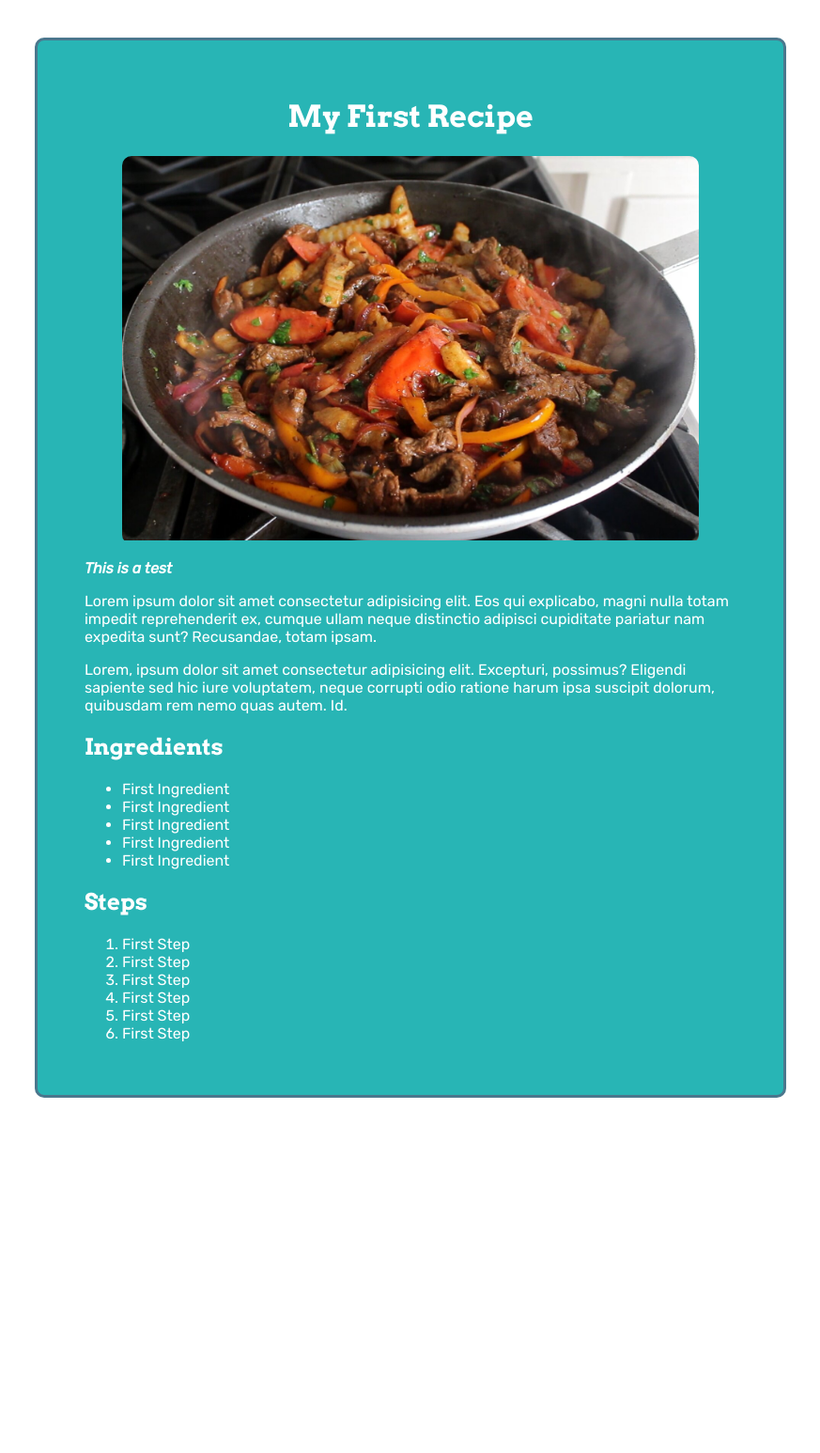
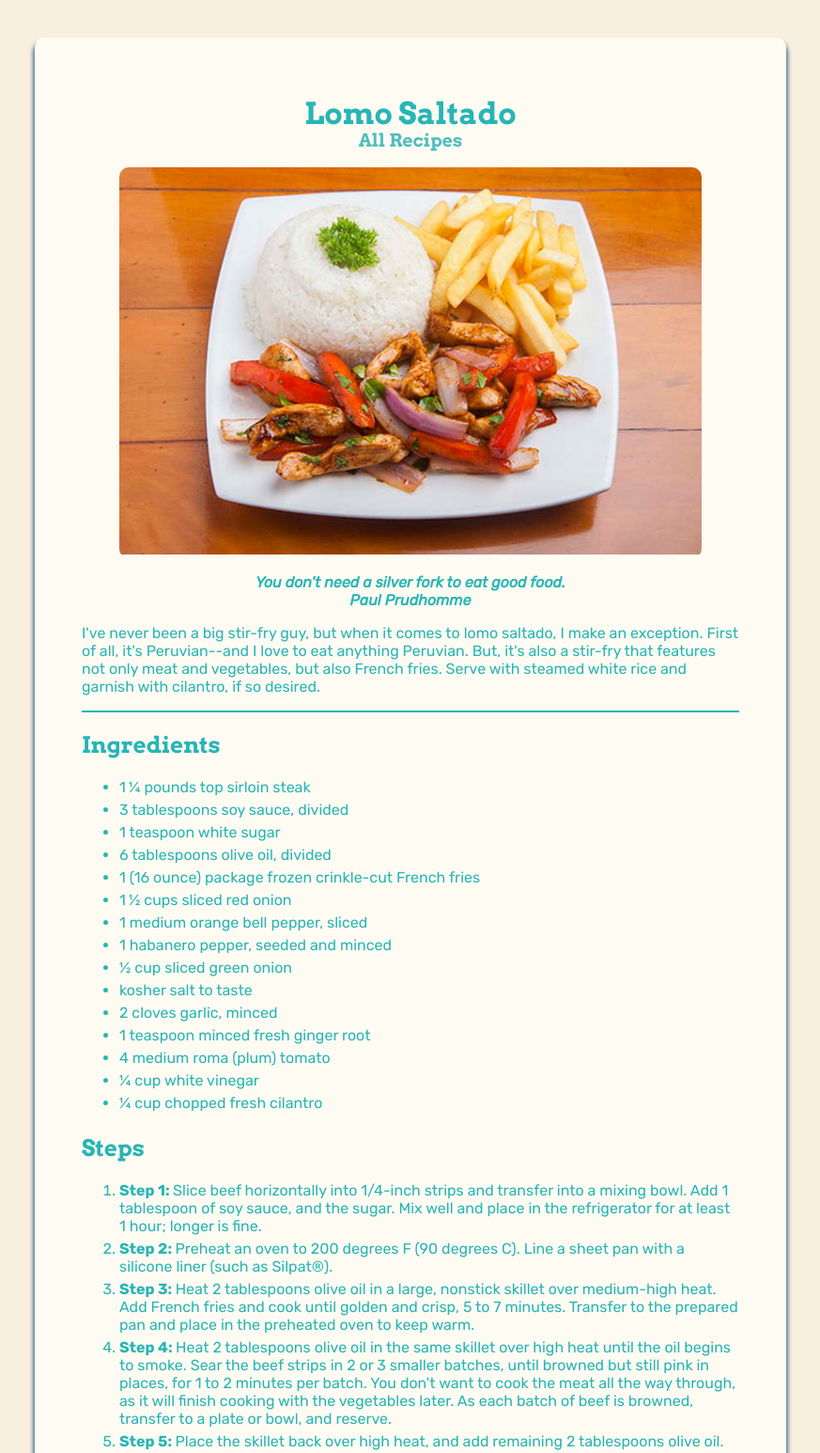
Before and after one commit to SrChezz/Recipes-List, a plain HTML site: page recipes/recipe-1.html in a window 1280 px wide. Shown: the top 1546 px of the page at 94% size, without its empty margins (203-1076 px from the left). Before the commit the page ends 1208 px from the top, so only its background shows below. Drawn offline with Linux system fonts and the light colour scheme.

Commit message:
finished recipes on Odin Recipes Project

```diff
--- a/recipes/recipe-1.html
+++ b/recipes/recipe-1.html
@@ -8,42 +8,53 @@
     <link rel="preconnect" href="https://fonts.gstatic.com" crossorigin>
     <link href="https://fonts.googleapis.com/css2?family=Arvo:ital,wght@0,400;0,700;1,400&family=Rubik:ital,wght@0,300;0,400;0,700;0,900;1,400&display=swap" rel="stylesheet">
     <link rel="stylesheet" href="../styles/style.css">
-    <title>Recipe 1</title>
+    <title>Lomo Saltado</title>
 </head>
-<body>
+<body class="background-recipe">
 
 
     <main class="recipe">
-        <h1>My First Recipe</h1>
+        <h1>Lomo Saltado</h1>
+        <a href="../index.html"><span class="recipe">All Recipes</span></a>
+
         <figure>
-            <img src="../images/lomo-saltado.jpeg" alt="A dish of Lomo Saltado">
+            <img src="../images/lomo-saltado.jpg" alt="A dish of Lomo Saltado">
         </figure>
 
-        <p><strong><em>This is a test</em></strong></p>
+        <p class="quote"><strong><em>You don't need a silver fork to eat good food. <br> Paul Prudhomme</em></strong></p>
 
-        <p>Lorem ipsum dolor sit amet consectetur adipisicing elit. Eos qui explicabo, magni nulla totam impedit reprehenderit ex, cumque ullam neque distinctio adipisci cupiditate pariatur nam expedita sunt? Recusandae, totam ipsam.</p>
+        <p>I've never been a big stir-fry guy, but when it comes to lomo saltado, I make an exception. First of all, it's Peruvian--and I love to eat anything Peruvian. But, it's also a stir-fry that features not only meat and vegetables, but also French fries. Serve with steamed white rice and garnish with cilantro, if so desired.</p>
 
-        <p>Lorem, ipsum dolor sit amet consectetur adipisicing elit. Excepturi, possimus? Eligendi sapiente sed hic iure voluptatem, neque corrupti odio ratione harum ipsa suscipit dolorum, quibusdam rem nemo quas autem. Id.</p>
-
+       <hr class="recipe-hr">
 
         <h2>Ingredients</h2>
         <ul>
-            <li>First Ingredient</li>
-            <li>First Ingredient</li>
-            <li>First Ingredient</li>
-            <li>First Ingredient</li>
-            <li>First Ingredient</li>
+            <li>1 ¼ pounds top sirloin steak</li>
+            <li>3 tablespoons soy sauce, divided</li>
+            <li>1 teaspoon white sugar</li>
+            <li>6 tablespoons olive oil, divided</li>
+            <li>1 (16 ounce) package frozen crinkle-cut French fries</li>
+            <li>1 ½ cups sliced red onion</li>
+            <li>1 medium orange bell pepper, sliced</li>
+            <li>1 habanero pepper, seeded and minced</li>
+            <li>½ cup sliced green onion</li>
+            <li>kosher salt to taste</li>
+            <li>2 cloves garlic, minced</li>
+            <li>1 teaspoon minced fresh ginger root</li>
+            <li>4 medium roma (plum) tomato</li>
+            <li>¼ cup white vinegar</li>
+            <li>¼ cup chopped fresh cilantro</li>
         </ul>
         <h2>Steps</h2>
         <ol>
-            <li>First Step</li>
-            <li>First Step</li>
-            <li>First Step</li>
-            <li>First Step</li>
-            <li>First Step</li>
-            <li>First Step</li>
+            <li><strong>Step 1: </strong>Slice beef horizontally into 1/4-inch strips and transfer into a mixing bowl. Add 1 tablespoon of soy sauce, and the sugar. Mix well and place in the refrigerator for at least 1 hour; longer is fine.</li>
+            <li><strong>Step 2: </strong>Preheat an oven to 200 degrees F (90 degrees C). Line a sheet pan with a silicone liner (such as Silpat®).</li>
+            <li><strong>Step 3: </strong>Heat 2 tablespoons olive oil in a large, nonstick skillet over medium-high heat. Add French fries and cook until golden and crisp, 5 to 7 minutes. Transfer to the prepared pan and place in the preheated oven to keep warm.</li>
+            <li><strong>Step 4: </strong>Heat 2 tablespoons olive oil in the same skillet over high heat until the oil begins to smoke. Sear the beef strips in 2 or 3 smaller batches, until browned but still pink in places, for 1 to 2 minutes per batch. You don't want to cook the meat all the way through, as it will finish cooking with the vegetables later. As each batch of beef is browned, transfer to a plate or bowl, and reserve.</li>
+            <li><strong>Step 5: </strong>Place the skillet back over high heat, and add remaining 2 tablespoons olive oil. Transfer in red onion, bell pepper, habanero, and green onion, along with a large pinch of salt. Cook, stirring, until the onions and peppers just begin to soften, 3 to 5 minutes.</li>
+            <li><strong>Step 6: </strong>Add garlic and ginger to the pan; cook and stir for 1 minute. Add tomato wedges and cook, stirring, until they begin to soften and start to release their juices, about 3 minutes. Add remaining 2 tablespoons of soy sauce, white vinegar, and the browned beef into the pan, along with any accumulated juices, and stir to combine.</li>
+            <li><strong>Step 7: </strong>Stir cilantro and crispy, cooked French fries into the pan, tossing everything to combine. Taste for salt and adjust if needed. Serve immediately.</li>
         </ol>
     </main>
-
 </body>
 </html>
--- a/styles/style.css
+++ b/styles/style.css
@@ -18,6 +18,10 @@ h1, h2, h3, h4, h5, h6 {
 .background {
     background-size: cover;
     position: relative;
+}
+
+.background-recipe {
+    background-color: #F8F0DF;
 }
 
 
@@ -43,12 +47,13 @@ main.recipe {
     margin-top: 40px;
     margin-bottom: 40px;
     padding: 40px 50px;
-    background-color: var(--green-blue);
-    color: white;
+    background-color: #FEFBF3;
+    color: var(--green-blue);
     border-radius: 10px;
     transition: .2s ease-in;
-    border: 3px solid #4B778D;
+    /* border: 3px solid #4B778D; */
     z-index: 5;
+    box-shadow: 0px 6px 4px 2px #4B778D;
 }
 
 main.main-list:hover {
@@ -56,10 +61,10 @@ main.main-list:hover {
     box-shadow: 0px 6px 4px 2px #FF7600;
 }
 
-main.recipe:hover {
+/* main.recipe:hover {
     border-color: transparent;
     box-shadow: 0px 6px 4px 2px #4B778D;
-}
+} */
 
 figure {
     border-radius: 10px;
@@ -92,6 +97,51 @@ span.odin {
     display: block;
     text-align: center;
     color: rgb(255, 237, 197);
+    transition: .4s ease;
+}
+
+span.recipe {
+    margin-top: -25px;
+    font-family: var(--title-font);
+    font-weight: 700;
+    font-size: 1.2rem;
+    display: block;
+    text-align: center;
+    color: #51bebe;
+    transition: .4s ease;
+}
+
+span.odin:hover {
+    color: rgb(255, 255, 255);
+}
+
+span.recipe:hover {
+    color: #3f9696;
+}
+
+.main-hr {
+    border:0;
+    margin:0;
+    width:100%;
+    height:2px;
+    background: white;
+}
+
+
+.recipe-hr {
+    border:0;
+    margin:0;
+    width:100%;
+    height:2px;
+    background: var(--green-blue);
+}
+
+.quote {
+    text-align: center;
+}
+
+li {
+    padding-bottom: 5px;
 }
 
 @media only screen and (max-width: 800px) {
```
Also changed, not shown: index.html (+8 -3 lines), recipes/recipe-2.html (added, +45 -0 lines), recipes/recipe-3.html (added, +65 -0 lines), images/aji-de-gallina.jpg (added), images/arroz-con-pollo.jpg (added), images/gastronomy.jpg (added), images/lomo-saltado.jpeg (deleted), images/lomo-saltado.jpg (added).
